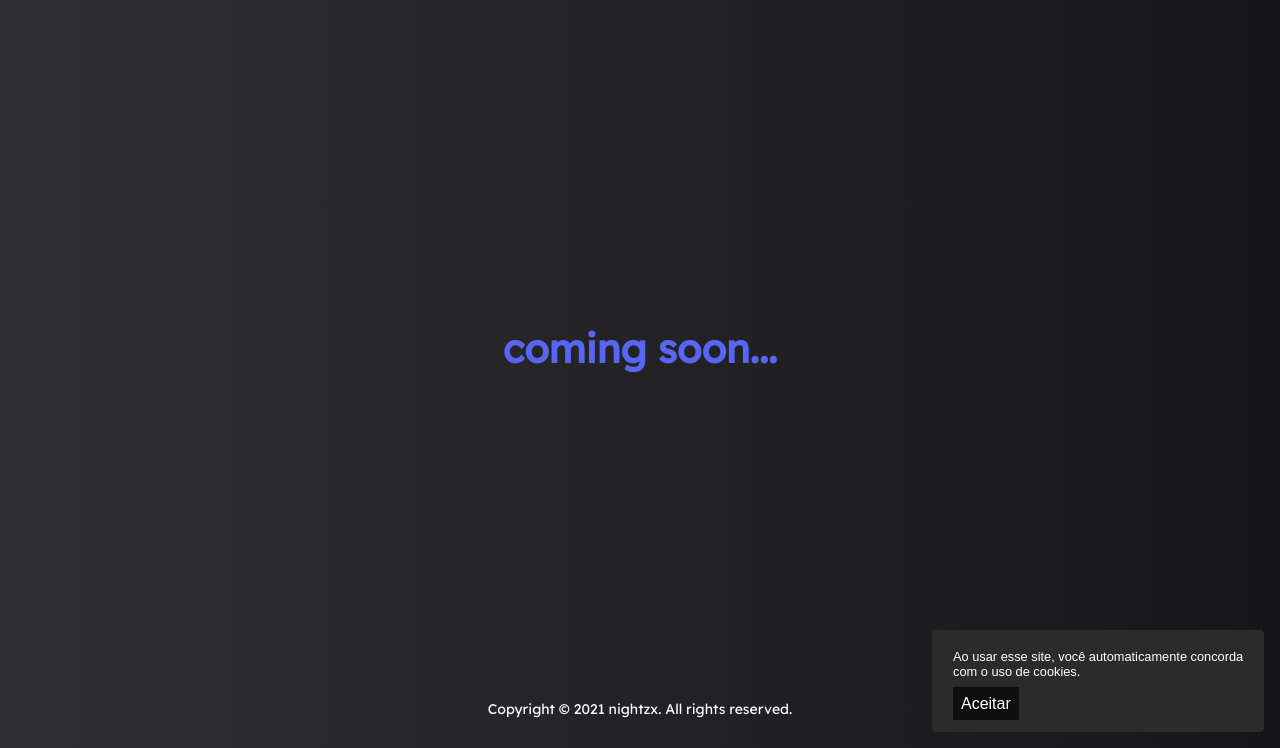
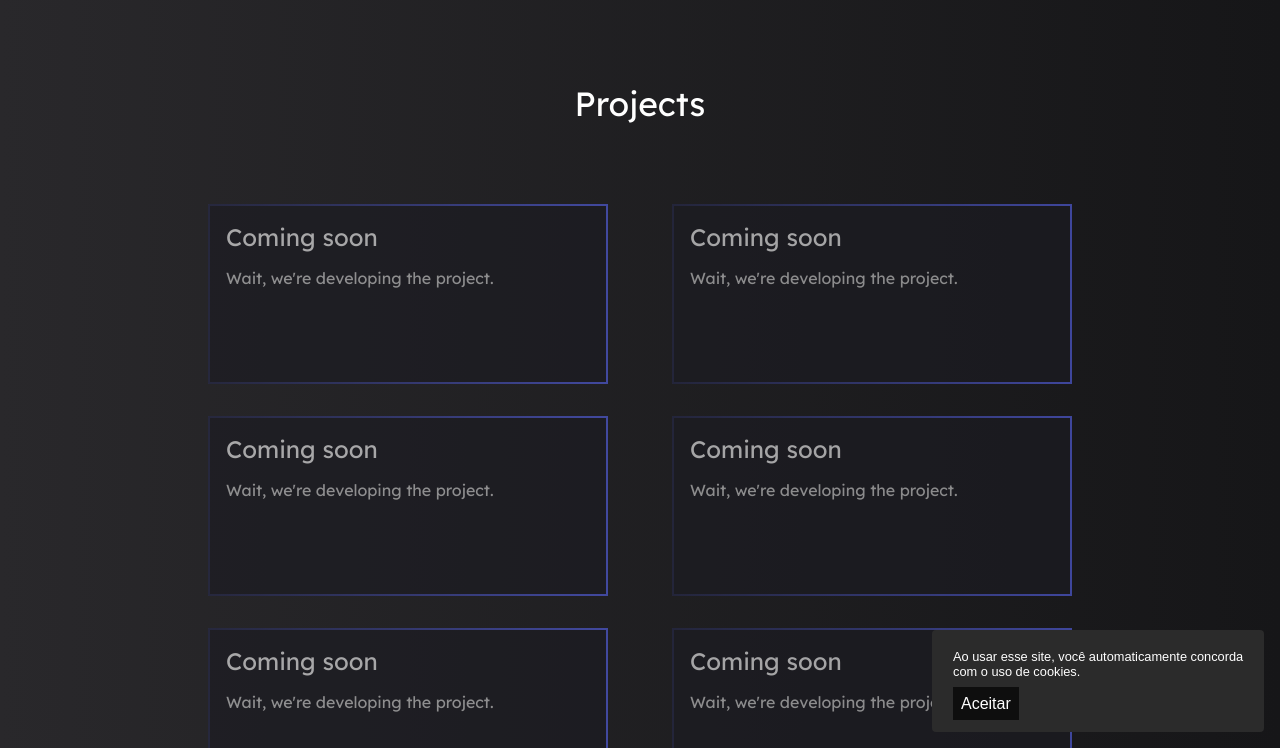
Before and after one commit to user-kbite/nightzx, a plain HTML site: page index.html in a window 1280 px wide. Shown: the part 52-800 px from the top of the page. Drawn offline with Linux system fonts and the light colour scheme.

Commit message:
Add files via upload

```diff
--- a/css/cookie.css
+++ b/css/cookie.css
@@ -10,6 +10,9 @@ p {
 
 .cookie-container {
     font-family: 'Poppins', sans-serif;
+    /* position: fixed;
+    bottom: 1rem;
+    right: 1rem; */
     padding: 1.2rem 1.3rem;
     background-color: #2b2b2b;
     color: #fff;
--- a/css/style.css
+++ b/css/style.css
@@ -6,9 +6,8 @@
 
 body {
     font-family: 'Lexend Deca', sans-serif;
-    background-image: linear-gradient(90deg, #302F32, #161618);
+    background-image: linear-gradient(90deg, #29282b, #161618);
     background-repeat: no-repeat;
-    height: 100vh;
     width: 100%;
     color: #fff;
     position: relative;
@@ -51,35 +50,53 @@ header nav li a:hover {
     color: #2a2e5a;
 }
 
-.section-main {
-    width: 100%;
-    padding: 1rem 3rem;
+.section-main h2 {
+    text-align: center;
+    margin: 4rem 0 3rem;
+    font-size: 2.1rem;
+    font-weight: 500;
 }
 
-.section-content {
-    position: absolute;
-    top: 50%;
-    left: 50%;
-    margin-right: -50%;
-    transform: translate(-50%, -50%);
+.section-projects {
+    display: flex;
+    justify-content: center;
+    width: 100%;
+    margin-bottom: 5rem;
 }
 
-.section-content h2 {
-    font-size: 2.5rem;
-    color: #5865F2;
+.section-projects .card {
+    margin: 2rem;
+    padding: 1rem;
+    background-color: #1b1b22;
+    border-radius: 0.1rem;
+    width: 400px;
+    height: 180px;
+    transition-duration: 0.6s;
+    opacity: 0.6;
+    border: 10px solid;
+    border-image-slice: 1;
+    border-width: 2px;
+    border-image-source: linear-gradient(to right, rgba(88, 101, 242, 0.2), rgba(88, 101, 242, 1));
 }
 
-.section-content p {
-    margin-top: 0.6rem;
-    font-size: 0.9rem;
+.section-projects .card:hover {
+    opacity: 1;
 }
+
+.section-projects .card p {
+    margin: 0 0 1rem;
+    font-size: 1.5rem;
+}
+
+.section-projects .card span {
+    color: #d6d6d6;
+}
+
 
 footer {
     width: 100%;
-    padding: 10px;
+    padding: 0 0 30px;
     font-size: 14px;
-    position: absolute;
-    bottom: 20px;
     text-align: center;
 }
 
@@ -89,7 +106,21 @@ footer {
         padding-right: 0rem;
     }
 
-    .section-content {
-        text-align: center;
+    .section-projects {
+        flex-direction: column;
+        align-items: center;
+        margin: 0;
+    }
+
+    .section-projects .card {
+        margin: 0 0 1rem;
+        width: 300px;
+        height: 180px;
     }
 }
+
+@media (max-width: 368px) {
+    .section-projects .card {
+        width: 160px;
+    }
+}
--- a/index.html
+++ b/index.html
@@ -3,7 +3,7 @@
 <head>
 	<meta charset="utf-8">
 	<meta name="viewport" content="width=device-width, initial-scale=1.0">
-	<title>Início | nightzx</title>
+	<title>Home | nightzx</title>
 	<meta name="title" content="nightzx | developer">
     <meta name="description" content="by nightzx.">
 
@@ -18,7 +18,7 @@
 	<link rel="preconnect" href="https://fonts.gstatic.com" crossorigin>
 	<link href="https://fonts.googleapis.com/css2?family=Lexend+Deca&display=swap" rel="stylesheet">
 	<link rel="stylesheet" href="./css/style.css">
-	<!-- <link rel="shortcut icon" href="favicon.png" type="image/x-png"> -->
+	<link rel="shortcut icon" href="favicon.png" type="image/x-png">
 	<link rel="stylesheet" href="./css/cookie.css">
 
 	<!-- Global site tag (gtag.js) - Google Analytics -->
@@ -47,11 +47,36 @@
 	</header>
 
 	<section class="section-main">
-		<div class="section-content">
-			<h2>coming soon...</h2>
-		</div>
-		<div class="section-effects">
-
+		<h2>Projects</h2>
+		<div class="section-projects">
+			<div class="div-3">
+				<div class="card">
+					<p>Coming soon</p>
+					<span>Wait, we're developing the project.</span>
+				</div>
+				<div class="card">
+					<p>Coming soon</p>
+					<span>Wait, we're developing the project.</span>
+				</div>
+				<div class="card">
+					<p>Coming soon</p>
+					<span>Wait, we're developing the project.</span>
+				</div>
+			</div>
+			<div class="div-3">
+				<div class="card">
+					<p>Coming soon</p>
+					<span>Wait, we're developing the project.</span>
+				</div>
+				<div class="card">
+					<p>Coming soon</p>
+					<span>Wait, we're developing the project.</span>
+				</div>
+				<div class="card">
+					<p>Coming soon</p>
+					<span>Wait, we're developing the project.</span>
+				</div>
+			</div>
 		</div>
 	</section>
 
```
